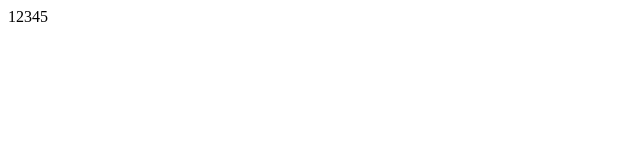
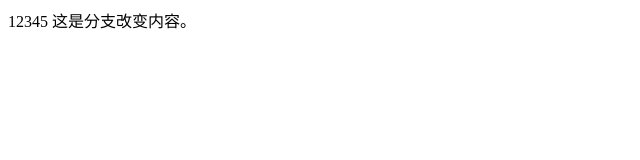
Before and after one commit to dalelbek/freecoder, a plain HTML site: page index.html in a window 1280 px wide. Shown: the whole page, without its empty margins (0-640 px from the left). Drawn offline with Linux system fonts and the light colour scheme.

Commit message:
updated index.html

```diff
--- a/index.html
+++ b/index.html
@@ -1 +1,3 @@
-<div>12345</div>
+<div>12345
+    这是分支改变内容。
+</div>
```
